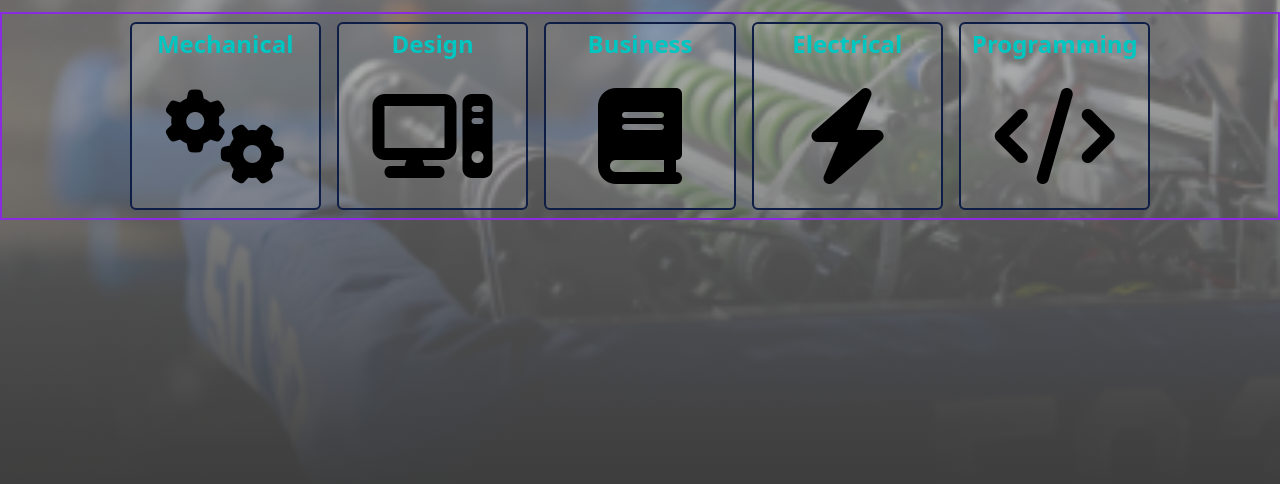
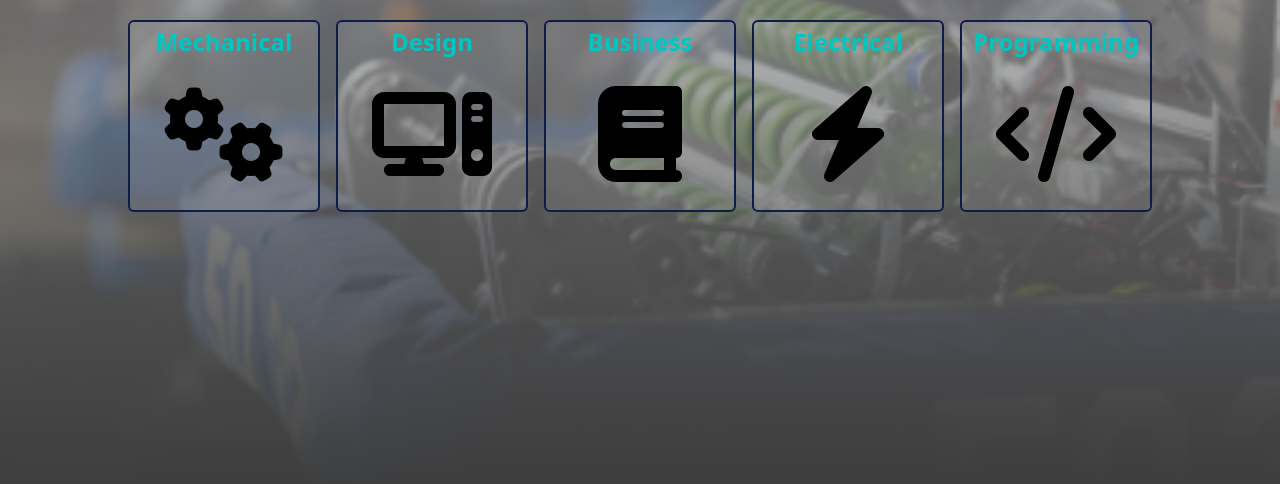
Before and after one commit to Falcons/docs, a plain HTML site: page index.html in a window 1280 px wide. Shown: the part 300-784 px from the top of the page. Drawn offline with Linux system fonts and the light colour scheme; files that its build step writes are made by us from their sources; files whose address does not match are found by name.

Commit message:
ok it might be fixed

```diff
--- a/index.html
+++ b/index.html
@@ -35,7 +35,7 @@
     <div class="bg-index gap-4 h-screen w-full bg-cover section">
         <h1 class="text-8xl font-extrabold text-primary mt-48" style="font-family: Montserrat;">5032 Documentation</h1>
 
-        <div class="flex flex-row justify-center w-full mt-2 h-52" style="border-color: blueviolet; border-width: 2px;">
+        <div class="flex flex-row justify-center w-full mt-2 h-52">
 
             <div class="flex flex-col items-center bg-translucent m-2 p-1 border-primary border-2 rounded-md" style="width: 15%;">
                 <h1 class="text-2xl font-bold text-secondary mb-1">Mechanical</h1>
```
